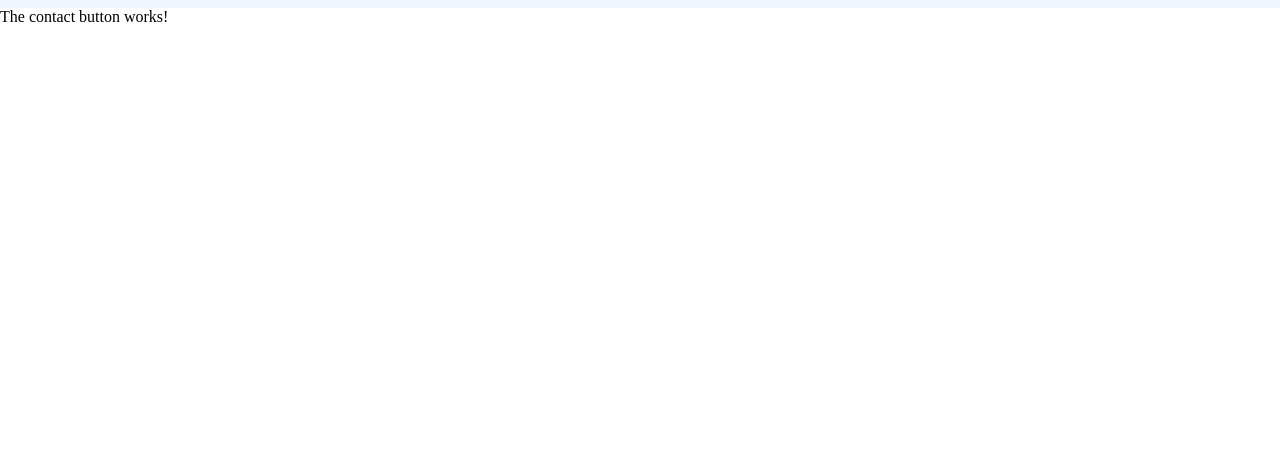
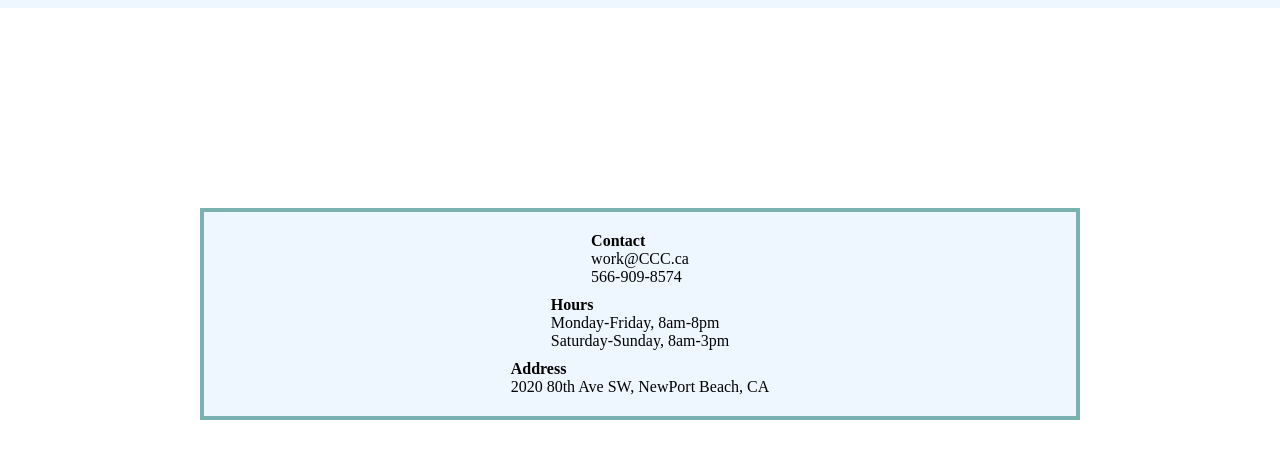
Before and after one commit to sdhinsa11/Restaurant_Page, a website built with webpack: page src/index.html in a window 1280 px wide. Both pictures are taken after a click on the button "Contact". Shown: the part 52-510 px from the top of the page. Built offline with nearby package versions, Linux system fonts and the light colour scheme.

Commit message:
finished with everything

```diff
--- a/src/contact.js
+++ b/src/contact.js
@@ -4,10 +4,49 @@ import './style.css';
 export function contact(){
     const element = document.getElementById("content");
 
-    const pagefour = document.createElement("p");
-    pagefour.textContent = "The contact button works!";
+    const divFour = document.createElement("div");
+    divFour.id = "contactDiv";
 
-    element.appendChild(pagefour);
+    const contact = document.createElement("div");
+    contact.id = "contact";
+    const cont_h = document.createElement("h4");
+    cont_h.textContent = "Contact";
+    const email = document.createElement("p");
+    email.textContent = "work@CCC.ca";
+    const number = document.createElement("p");
+    number.textContent = "566-909-8574";
+    contact.appendChild(cont_h);
+    contact.appendChild(email);
+    contact.appendChild(number);
+
+    const hours = document.createElement("div");
+    hours.id = "hours";
+    const hour_h = document.createElement("h4");
+    hour_h.textContent = "Hours";
+    const weekday = document.createElement("p");
+    weekday.textContent = "Monday-Friday, 8am-8pm";
+    const weekend = document.createElement("p");
+    weekend.textContent = "Saturday-Sunday, 8am-3pm";
+    hours.appendChild(hour_h);
+    hours.appendChild(weekday);
+    hours.appendChild(weekend);
+
+
+    const address = document.createElement("div");
+    address.id = "address";
+    const add_h = document.createElement("h4");
+    add_h.textContent = "Address";
+    const aSentence = document.createElement("p");
+    aSentence.textContent = "2020 80th Ave SW, NewPort Beach, CA";
+    address.appendChild(add_h);
+    address.appendChild(aSentence);
+
+    divFour.appendChild(contact);
+    divFour.appendChild(hours);
+    divFour.appendChild(address);
+
+    element.appendChild(divFour);
+
 
     // document.body.appendChild(element);
 
--- a/src/style.css
+++ b/src/style.css
@@ -139,3 +139,18 @@
 
     border: 2px solid #4D869C;
 }
+
+#contactDiv{
+    background-color: #EEF7FF;
+
+    display: flex;
+    justify-content: center;
+    align-items: center;
+    flex-direction: column;
+    margin: 200px;
+    padding: 100px;
+    gap: 10px;
+    padding: 20px;
+    border: 4px solid #7AB2B2;
+
+}
```
